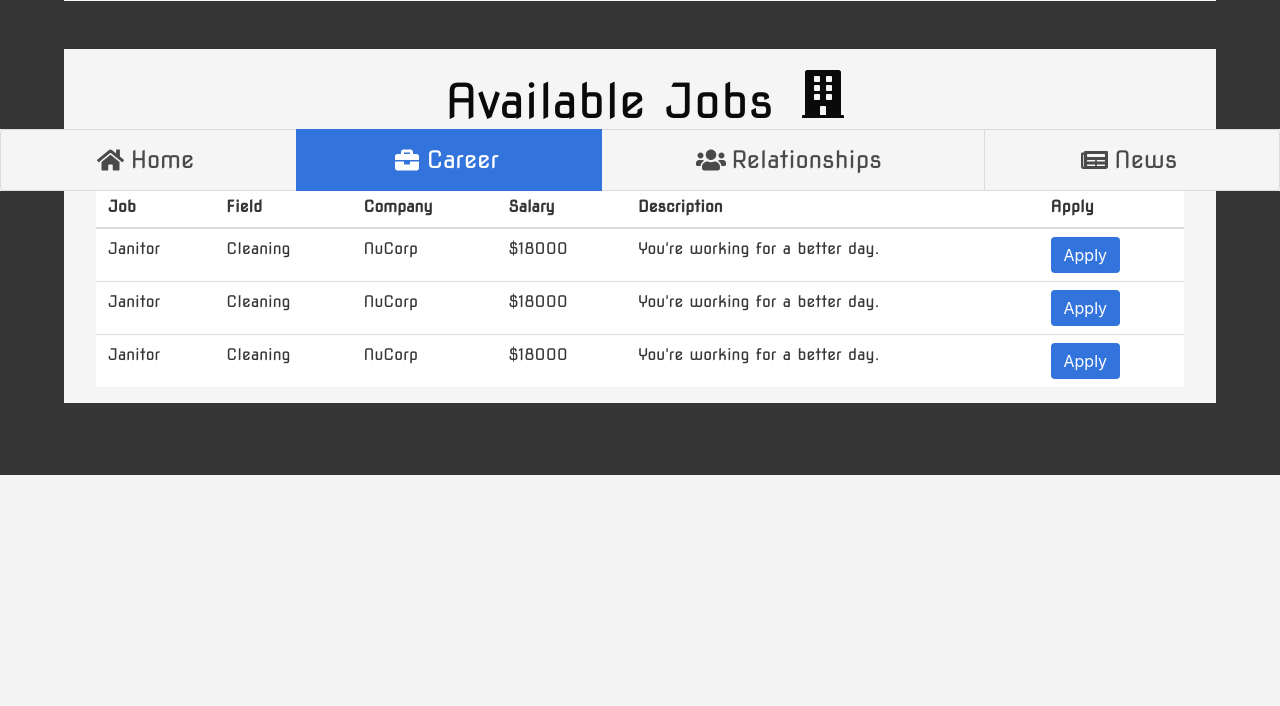
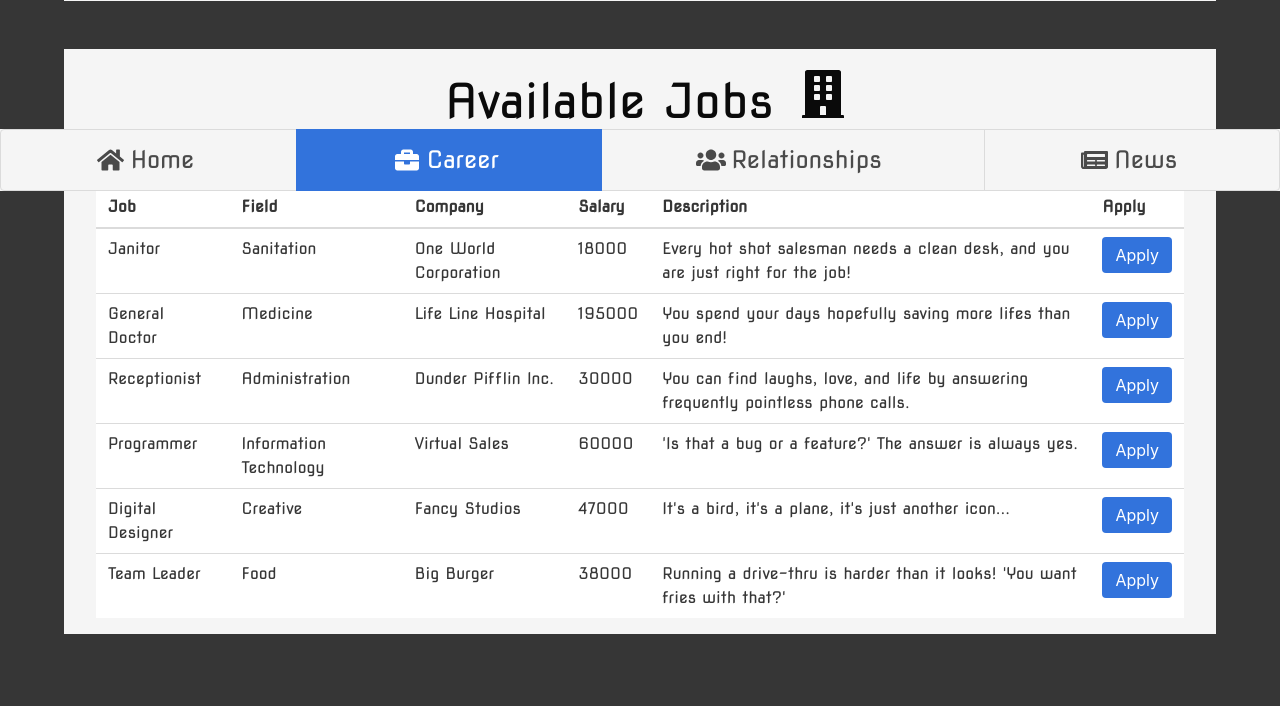
Before and after one commit to thenicknash/simulation-web-game, a Flask app: template application/templates/game-career.html in a window 1280 px wide. Shown: the part 609-1315 px from the top of the page. Before the commit the page ends 1084 px from the top, so only its background shows below. Run offline with Flask 2, Linux system fonts and the light colour scheme; the template is opened without the code that fills it, so the values that code supplies are empty; some libraries are stand-ins or nearby versions.

Commit message:
Changed the jobs on the career page to be added by JavaScript instead of being hard coded in the HTML

```diff
--- a/application/static/js/game-career.js
+++ b/application/static/js/game-career.js
@@ -46,5 +46,129 @@ localStorage.setItem( "playerCareerObj", JSON.stringify( playerCareerObj ) );
 
 
 // ============================================================
+// TESTING PURPOSES | Array of objects; the objects are the
+// jobs
+// ============================================================
+let playerRandomJobOptions = [];
+
+var randomJob1 = {
+  job: "Janitor",
+  field: "Sanitation",
+  company: "One World Corporation",
+  salary: 18000,
+  description: "Every hot shot salesman needs a clean desk, and you are just right for the job!"
+};
+let randomJob2 = {
+  job: "General Doctor",
+  field: "Medicine",
+  company: "Life Line Hospital",
+  salary: 195000,
+  description: "You spend your days hopefully saving more lifes than you end!"
+};
+let randomJob3 = {
+  job: "Receptionist",
+  field: "Administration",
+  company: "Dunder Pifflin Inc.",
+  salary: 30000,
+  description: "You can find laughs, love, and life by answering frequently pointless phone calls."
+};
+let randomJob4 = {
+  job: "Programmer",
+  field: "Information Technology",
+  company: "Virtual Sales",
+  salary: 60000,
+  description: "'Is that a bug or a feature?' The answer is always yes."
+};
+let randomJob5 = {
+  job: "Digital Designer",
+  field: "Creative",
+  company: "Fancy Studios",
+  salary: 47000,
+  description: "It's a bird, it's a plane, it's just another icon..."
+};
+let randomJob6 = {
+  job: "Team Leader",
+  field: "Food",
+  company: "Big Burger",
+  salary: 38000,
+  description: "Running a drive-thru is harder than it looks! 'You want fries with that?'"
+};
+let randomJob7 = {
+  job: "",
+  field: "",
+  company: "",
+  salary: 0,
+  description: ""
+};
+let randomJob8 = {
+  job: "",
+  field: "",
+  company: "",
+  salary: 0,
+  description: ""
+};
+let randomJob9 = {
+  job: "",
+  field: "",
+  company: "",
+  salary: 0,
+  description: ""
+};
+let randomJob10 = {
+  job: "",
+  field: "",
+  company: "",
+  salary: 0,
+  description: ""
+};
+
+// ============================================================
+// Push all of the random jobs to an array
+// ============================================================
+playerRandomJobOptions.push( randomJob1 );
+playerRandomJobOptions.push( randomJob2 );
+playerRandomJobOptions.push( randomJob3 );
+playerRandomJobOptions.push( randomJob4 );
+playerRandomJobOptions.push( randomJob5 );
+playerRandomJobOptions.push( randomJob6 );
+
+// ============================================================
 // Load the randomized career options
 // ============================================================
+( function () {
+
+  // ============================================================
+  // Print 3 random jobs
+  // Currently, the jobs are not being randomized
+  // ============================================================
+  for ( var i = 0; i < playerRandomJobOptions.length; i++ ) {
+
+    console.log( "playerRandomJobOptions: ", playerRandomJobOptions );
+
+    $( "#potential-job-tbody" ).append(
+      `
+      <tr>
+        <td>
+          ${playerRandomJobOptions[i].job}
+        </td>
+        <td>
+          ${playerRandomJobOptions[i].field}
+        </td>
+        <td>
+          ${playerRandomJobOptions[i].company}
+        </td>
+        <td>
+          ${playerRandomJobOptions[i].salary}
+        </td>
+        <td>
+          ${playerRandomJobOptions[i].description}
+        </td>
+        <td>
+          <button id="apply-button-${i}" class="button is-link">Apply</button>
+        </td>
+      </tr>
+      `
+    );
+
+  }
+}) ();
--- a/application/static/js/game-home.js
+++ b/application/static/js/game-home.js
@@ -177,6 +177,4 @@ localStorage.setItem( "recentEventsArray", JSON.stringify( recentEventsArray ) )
   playerAgeDisplay.html( playerCharacterObj.age );
   playerHomeDisplay.html( playerCharacterObj.home );
   playerStrengthDisplay.html( playerCharacterObj.strength );
-
-
 }) ();
--- a/application/templates/game-career.html
+++ b/application/templates/game-career.html
@@ -119,46 +119,7 @@
 
               </thead>
 
-              <tbody>
-
-                <tr>
-
-                  <td>Janitor</td>
-                  <td>Cleaning</td>
-                  <td>NuCorp</td>
-                  <td>$18000</td>
-                  <td>You're working for a better day.</td>
-                  <td>
-                    <button class="button is-link">Apply</button>
-                  </td>
-
-                </tr>
-
-                <tr>
-
-                  <td>Janitor</td>
-                  <td>Cleaning</td>
-                  <td>NuCorp</td>
-                  <td>$18000</td>
-                  <td>You're working for a better day.</td>
-                  <td>
-                    <button class="button is-link">Apply</button>
-                  </td>
-
-                </tr>
-
-                <tr>
-
-                  <td>Janitor</td>
-                  <td>Cleaning</td>
-                  <td>NuCorp</td>
-                  <td>$18000</td>
-                  <td>You're working for a better day.</td>
-                  <td>
-                    <button class="button is-link">Apply</button>
-                  </td>
-
-                </tr>
+              <tbody id="potential-job-tbody">
 
               </tbody>
 
```
